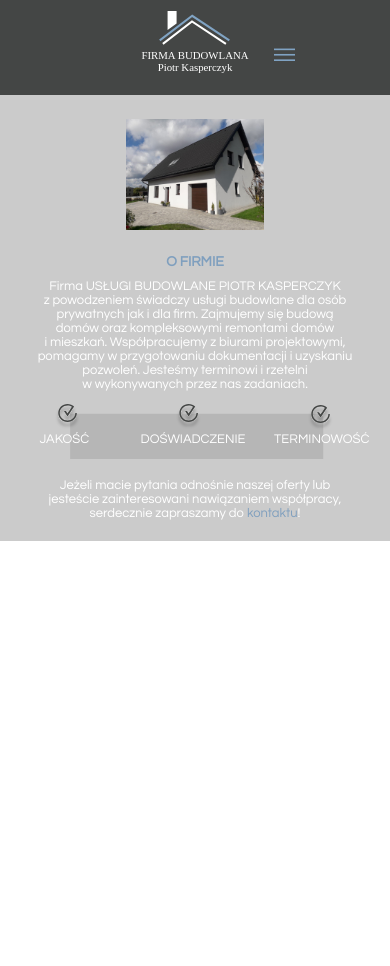
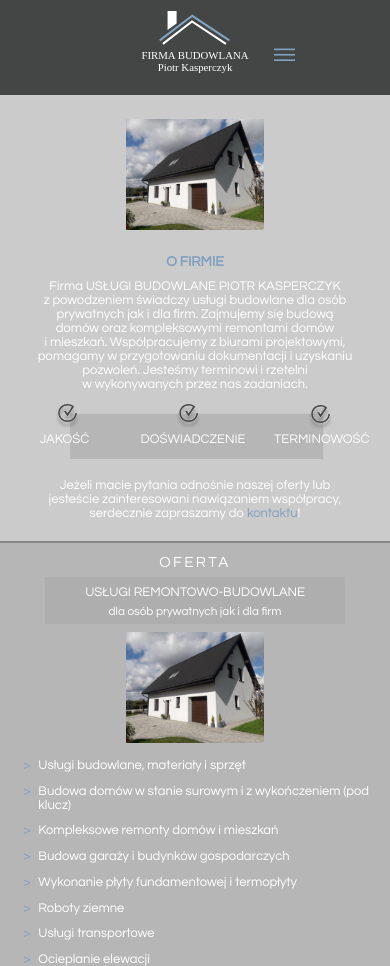
Before and after one commit to Maciej-Urbas/malyCompanySite, an Angular app: page / in a window 390 px wide. Before the commit the page ends 844 px from the top, so only its background shows below. Built offline with nearby package versions, Linux system fonts and the light colour scheme; a web font is replaced by a local one.

Commit message:
:sparkles: add `offer` for small resolutions

```diff
--- a/package.json
+++ b/package.json
@@ -18,6 +18,7 @@
     "@angular/platform-browser": "^15.0.0",
     "@angular/platform-browser-dynamic": "^15.0.0",
     "@angular/router": "^15.0.0",
+    "basic-ftp": "^5.0.3",
     "rxjs": "~7.5.0",
     "tslib": "^2.3.0",
     "zone.js": "~0.12.0"
--- a/src/app/app.component.css
+++ b/src/app/app.component.css
@@ -36,6 +36,17 @@ header {
   display: flex;
 
   background-color: #cbcbcb;
+}
+
+.offer {
+  display: flex;
+  flex-direction: column;
+  justify-content: center;
+  align-items: center;
+  border-top: solid #878787 2px;
+  background-color: #b6b6b6;
+
+  color: #fff;
 }
 
 @media screen and (min-width: 2px) and (max-width: 776px) {
@@ -120,4 +131,65 @@ header {
     position: relative;
     bottom: 2vw;
   }
+
+  .offerContent {
+    display: flex;
+    flex-direction: column;
+    justify-content: center;
+    align-items: center;
+    font-family: "Questrial", sans-serif;
+  }
+  .offerTitle {
+    margin-top: 3vw;
+    font-size: clamp(min(14px), 3.89vw, max(30.2px));
+    letter-spacing: 0.6vw;
+  }
+  .offerHeader {
+    display: flex;
+    flex-direction: column;
+    /* justify-content: center; */
+    align-items: center;
+
+    margin: 2vw 0vw;
+
+    width: clamp(min(182.6px), 76.95vw, max(598px));
+    height: clamp(min(30.25px), 11.95vw, max(93px));
+    background-color: #aeaeae;
+  }
+  .offerHeader_upper {
+    position: relative;
+    top: 0.6vw;
+
+    margin: auto;
+    font-size: clamp(min(10px), 3.33vw, max(26px));
+  }
+  .offerHeader_lower {
+    position: relative;
+    bottom: 0.6vw;
+
+    margin: auto;
+    font-size: clamp(min(8px), 3vw, max(22px));
+  }
+  .offerContent_swipper {
+  }
+  .offerContent_swipperImg {
+    width: clamp(min(128px), 35.56vw, max(276px));
+    height: clamp(min(103px), 28.61vw, max(223px));
+  }
+  .offerContentList {
+    display: flex;
+    flex-direction: column;
+  }
+  .offerContentList_example {
+    display: flex;
+    gap: 2vw;
+
+    width: 94vw;
+
+    margin: auto;
+    margin-left: 6vw;
+    margin-top: 3vw;
+
+    font-size: clamp(min(10px), 3.33vw, max(26px));
+  }
 }
--- a/src/app/app.component.html
+++ b/src/app/app.component.html
@@ -64,6 +64,52 @@
   </div>
 </div>
 
+<div class="offer">
+  <div class="offerTitle">OFERTA</div>
+  <div class="offerHeader">
+    <p class="offerHeader_upper">USŁUGI REMONTOWO-BUDOWLANE</p>
+    <p class="offerHeader_lower">dla osób prywatnych jak i dla firm</p>
+  </div>
+
+  <div class="offerContent">
+    <!-- Swipper.js implementation -->
+    <div class="offerContent_swipper">
+      <img
+        class="offerContent_swipperImg"
+        src="../assets/galeria/1.jpg"
+        alt="1jpg"
+      />
+    </div>
+    <div class="offerContentList"></div>
+    <p class="offerContentList_example">
+      <span class="colorAccent">> </span>Usługi budowlane, materiały i sprzęt
+    </p>
+    <p class="offerContentList_example">
+      <span class="colorAccent">> </span>Budowa domów w stanie surowym
+      i&nbsp;z&nbsp;wykończeniem (pod klucz)
+    </p>
+    <p class="offerContentList_example">
+      <span class="colorAccent">> </span>Kompleksowe remonty domów i mieszkań
+    </p>
+    <p class="offerContentList_example">
+      <span class="colorAccent">> </span>Budowa garaży i budynków gospodarczych
+    </p>
+    <p class="offerContentList_example">
+      <span class="colorAccent">> </span>Wykonanie płyty fundamentowej i
+      termopłyty
+    </p>
+    <p class="offerContentList_example">
+      <span class="colorAccent">> </span>Roboty ziemne
+    </p>
+    <p class="offerContentList_example">
+      <span class="colorAccent">> </span>Usługi transportowe
+    </p>
+    <p class="offerContentList_example">
+      <span class="colorAccent">> </span>Ocieplanie elewacji
+    </p>
+  </div>
+</div>
+
 <router-outlet></router-outlet>
 
 <!-- clamp(min(px), vw, max(px)); -->
--- a/src/app/app.component.ts
+++ b/src/app/app.component.ts
@@ -1,10 +1,13 @@
-import { Component } from '@angular/core';
+import { Component, OnInit } from '@angular/core';
+// import * as ftp from 'basic-ftp';
 
 @Component({
   selector: 'app-root',
   templateUrl: './app.component.html',
-  styleUrls: ['./app.component.css']
+  styleUrls: ['./app.component.css'],
 })
-export class AppComponent {
+export class AppComponent implements OnInit {
   title = 'malyCompanySite';
+
+  ngOnInit(): void {}
 }
```
Also changed, not shown: 1 other file (tests, documents, lock files or other folders).
